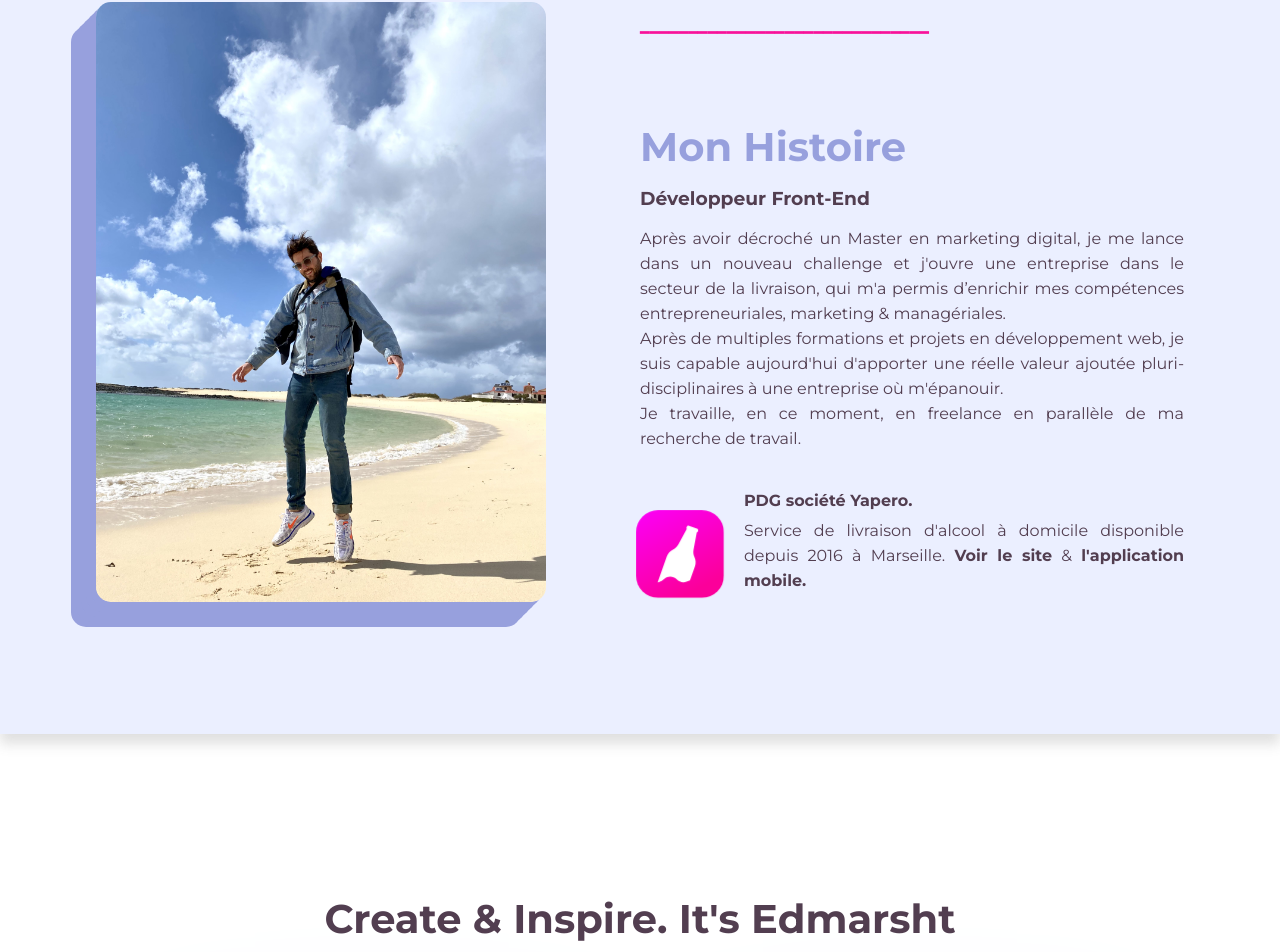
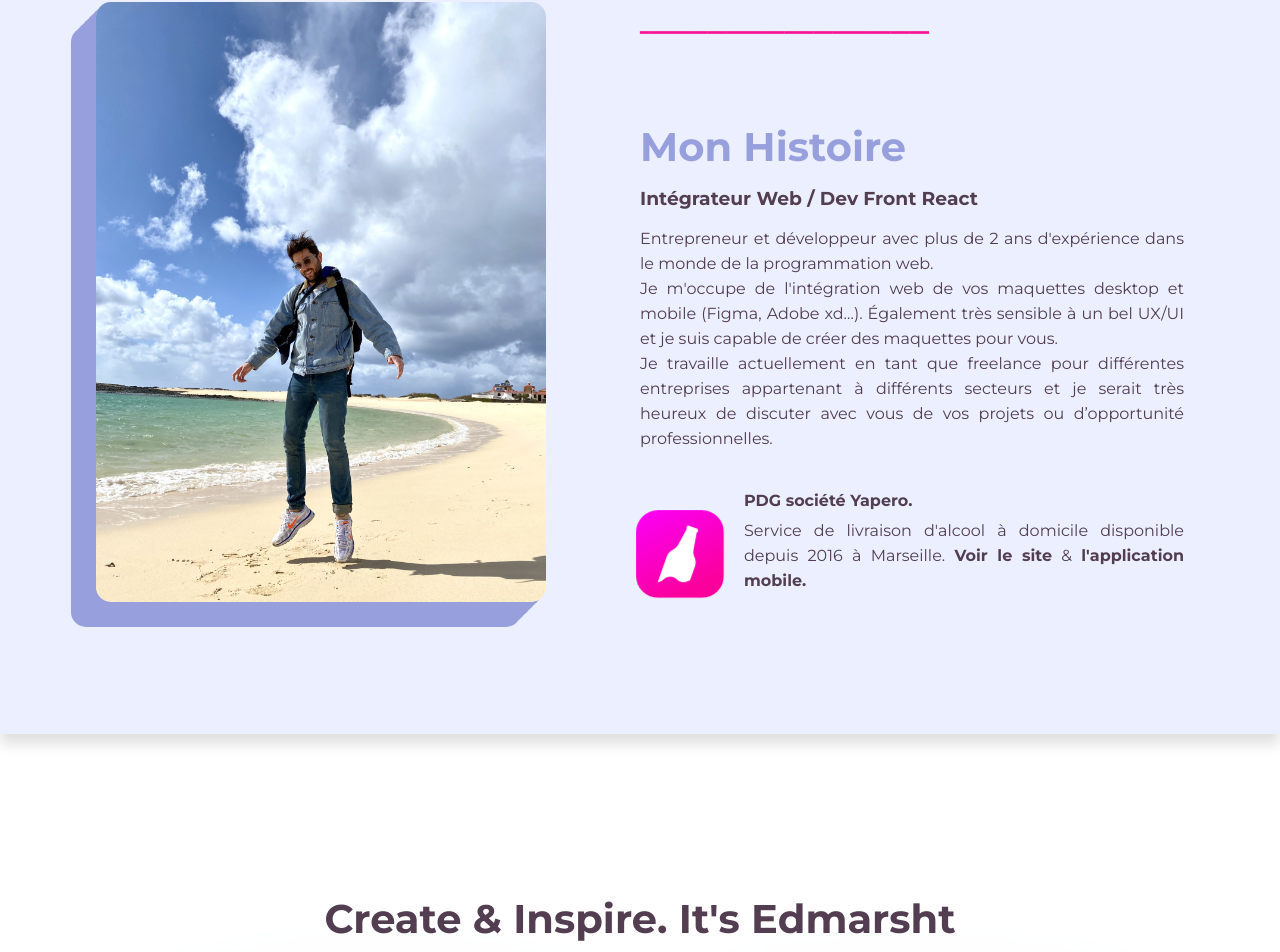
Before and after one commit to edmarsht/portfolio, a React (Create React App) app: page / in a window 1280 px wide. Shown: the part 962-1914 px from the top of the page. Built offline with nearby package versions, Linux system fonts and the light colour scheme; a web font is replaced by a local one.

Commit message:
projet and about me changmenets

```diff
--- a/src/containers/aboutme/Aboutme.js
+++ b/src/containers/aboutme/Aboutme.js
@@ -29,21 +29,21 @@ function Aboutme() {
           </div>
 
           <h1 data-aos="fade-left">Mon Histoire</h1>
-          <h3 data-aos="fade-left">Développeur Front-End</h3>
+          <h3 data-aos="fade-left">Intégrateur Web / Dev Front React</h3>
           <p data-aos="fade-left">
-            Après avoir décroché un Master en marketing digital, je me lance
-            dans un nouveau challenge et j'ouvre une entreprise dans le secteur
-            de la livraison, qui m'a permis d’enrichir mes compétences
-            entrepreneuriales, marketing & managériales.
+            Entrepreneur et développeur avec plus de 2 ans d'expérience dans le
+            monde de la programmation web.
           </p>
           <p data-aos="fade-left">
-            Après de multiples formations et projets en développement web, je
-            suis capable aujourd'hui d'apporter une réelle valeur ajoutée
-            pluri-disciplinaires à une entreprise où m'épanouir.
+            Je m'occupe de l'intégration web de vos maquettes desktop et mobile
+            (Figma, Adobe xd…). Également très sensible à un bel UX/UI et je
+            suis capable de créer des maquettes pour vous.
           </p>
           <p data-aos="fade-left">
-            Je travaille, en ce moment, en freelance en parallèle de ma
-            recherche de travail.
+            Je travaille actuellement en tant que freelance pour différentes
+            entreprises appartenant à différents secteurs et je serait très
+            heureux de discuter avec vous de vos projets ou d’opportunité
+            professionnelles.
           </p>
           <div
             className="portfolio__aboutme-container-yapero"
--- a/src/containers/projet/Projet.js
+++ b/src/containers/projet/Projet.js
@@ -11,7 +11,7 @@ const products = [
     img: "./yapero.jpg",
     imgcut: "./yaperocut.jpg",
     link: "https://yapero.com/",
-    description: "Une app React utilisant l'API TMBD. Je souhaitais pouvoir accéder rapidement à n'importe quel film dans l'objectif de trouver la plateforme où le regarder (Netflix, Canal +, Disney ...), synopsis, note avec possibilité d'enregistrer une sélection dans le localStorage et d'y accéder.",
+    description: "Yapero est une plateforme de livraison de vins, bières et spiritueux livrés en 30 minutes et à température de dégustation aux utilisateurs. J’ai réalisé l’UI/UX Design du site internet ainsi que son développement Front en collaboration avec un dev full stack.",
   },
   {
     id: 2,
@@ -19,7 +19,7 @@ const products = [
     img: "./nft.jpg",
     imgcut: "./nftcut.jpg",
     link: "https://nft-app-d1bf6.web.app/",
-    description: "Une app React utilisant l'API TMBD. Je souhaitais pouvoir accéder rapidement à n'importe quel film dans l'objectif de trouver la plateforme où le regarder (Netflix, Canal +, Disney ...), synopsis, note avec possibilité d'enregistrer une sélection dans le localStorage et d'y accéder.",
+    description: `J’ai utilisé Thirdweb pour gérer ce projet web 3.0 et créer le Back-end nécessaire à une application Ethereum, basée sur la blockchain. Ce projet exploite des NFT (au préalable "mintés" dans une collection Thirdweb) connectés à OpenSea.`,
   },
   {
     id: 4,
```
